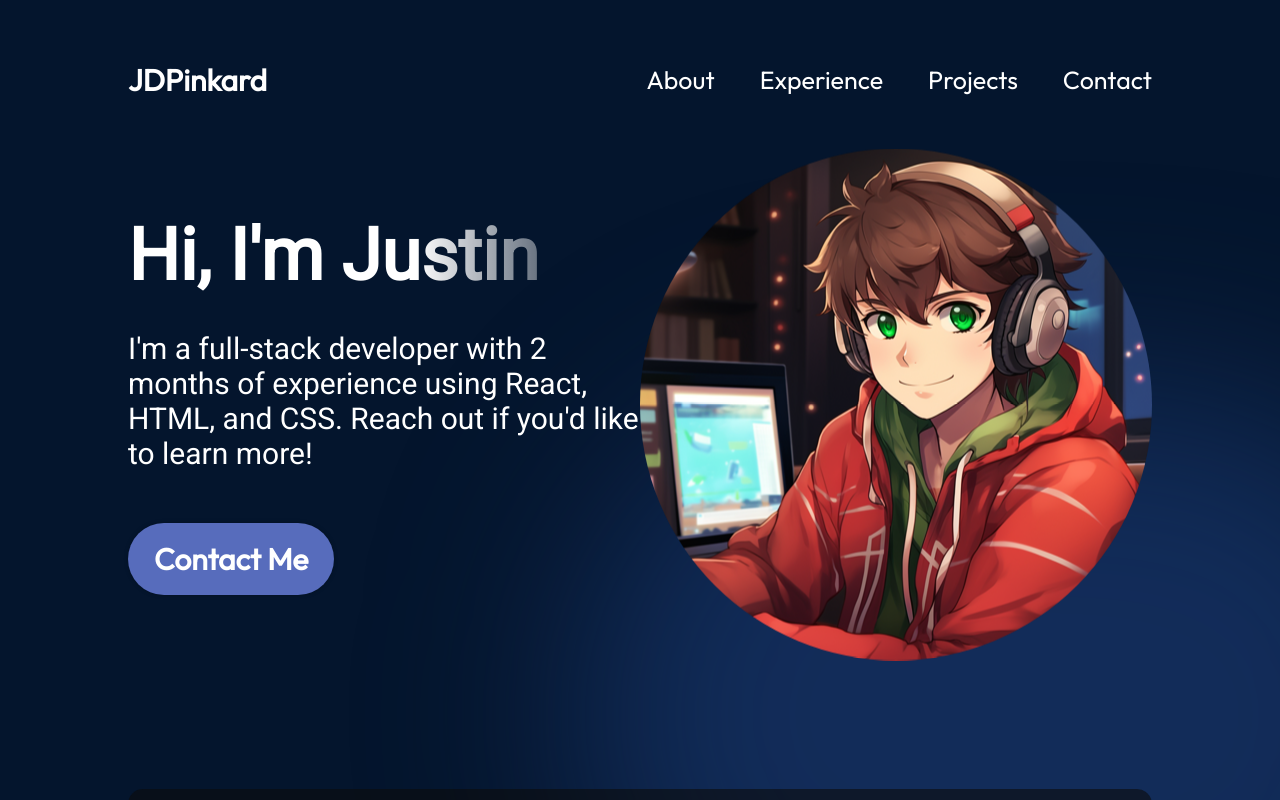
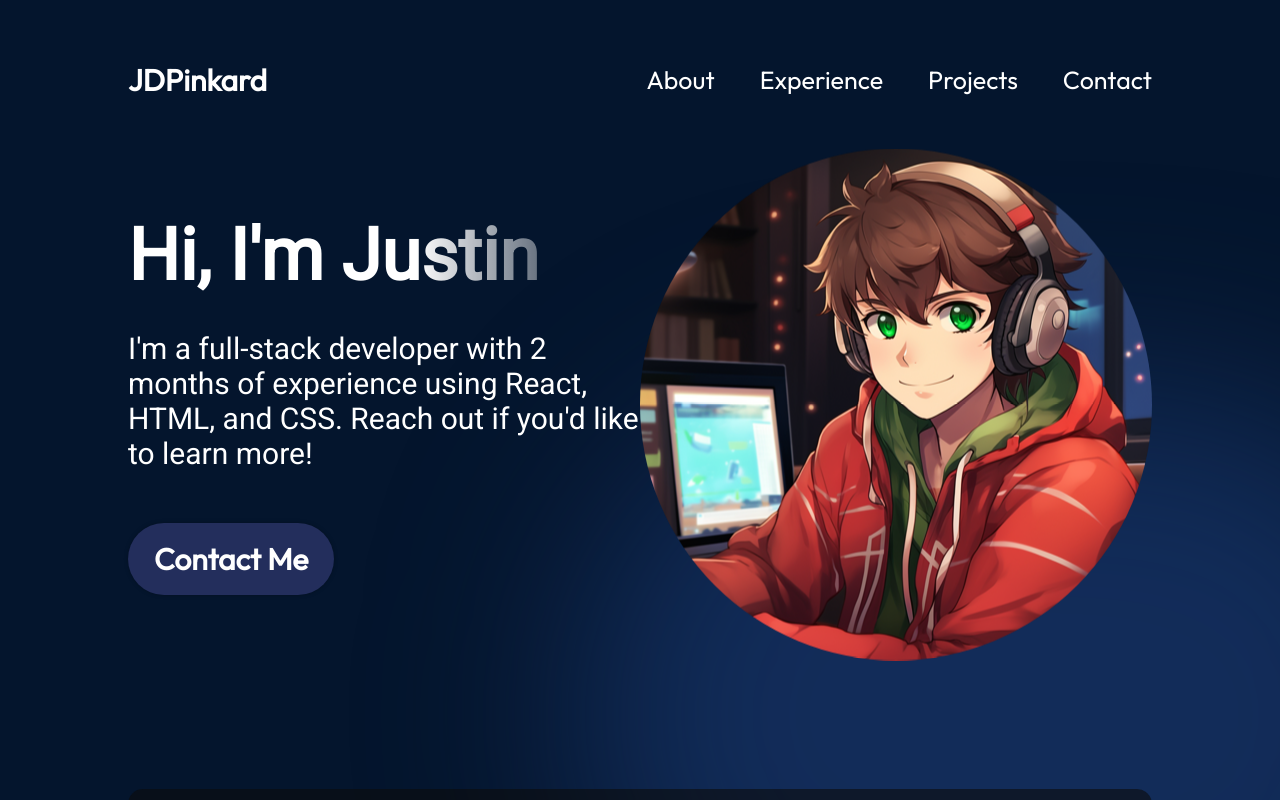
Before and after one commit to jdpinkard/Jportfolio, a React (Vite) app: page / in a window 1280 px wide. In both pictures the pointer is over the link "Contact Me". Shown: the top 800 px of the page. Built offline with nearby package versions, Linux system fonts and the light colour scheme.

Commit message:
added a hover effect

```diff
--- a/src/components/Hero/Hero.module.css
+++ b/src/components/Hero/Hero.module.css
@@ -50,6 +50,10 @@
     font-weight: 600;
     padding: 17px 26px;
     box-shadow: 0 0 4px 0 rgba(0, 0, 0, 0.25);
+}
+
+.contactBtn:hover {
+    background-color: #232e5c;
 }
 
 .heroImg {
```
